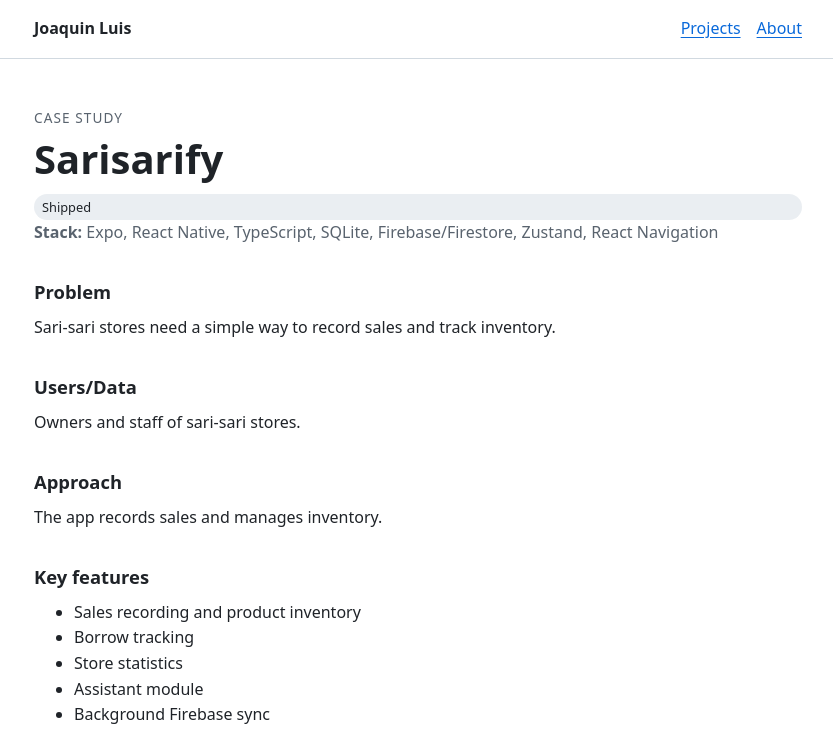
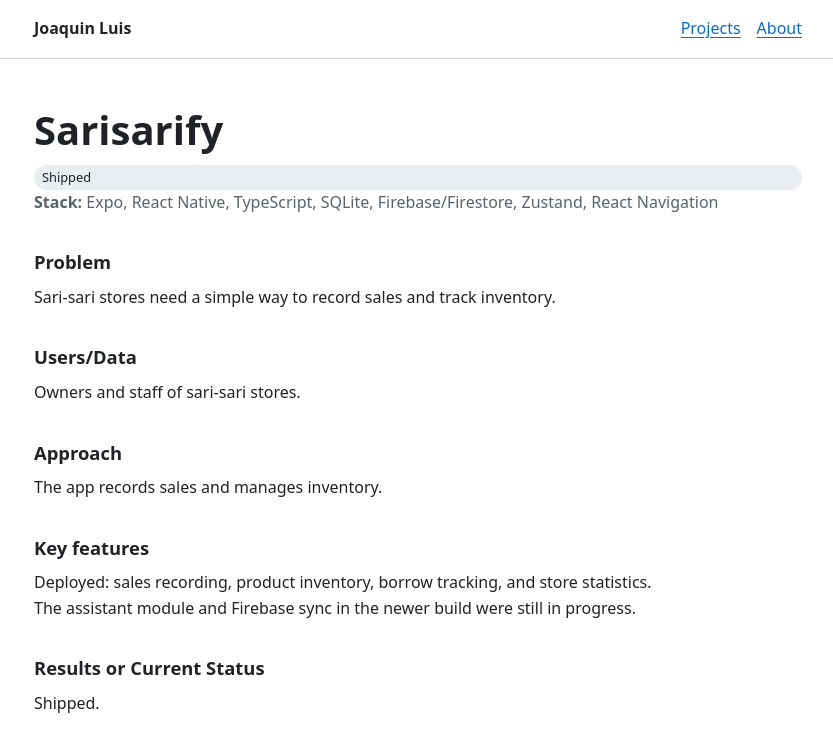
Before and after one commit to JoaquinLuisGuevarra96/JoaquinLuisGuevarra96.github.io, a plain HTML site: page projects/sarisarify.html in a window 1280 px wide. Shown: the top 745 px of the page, without its empty margins (222-1055 px from the left). Drawn offline with Linux system fonts and the light colour scheme.

Commit message:
fix(sarisarify): separate shipped and in-progress features

```diff
--- a/projects/sarisarify.html
+++ b/projects/sarisarify.html
@@ -23,7 +23,6 @@
   <main id="main" class="wrap case-study">
     <article>
       <header class="case-header">
-        <p class="eyebrow">Case study</p>
         <h1>Sarisarify</h1>
         <p class="status">Shipped</p>
         <p class="stack"><strong>Stack:</strong> Expo, React Native, TypeScript, SQLite, Firebase/Firestore, Zustand, React Navigation</p>
@@ -46,13 +45,8 @@
 
       <section class="case-section" aria-labelledby="features-title">
         <h2 id="features-title">Key features</h2>
-        <ul>
-          <li>Sales recording and product inventory</li>
-          <li>Borrow tracking</li>
-          <li>Store statistics</li>
-          <li>Assistant module</li>
-          <li>Background Firebase sync</li>
-        </ul>
+        <p>Deployed: sales recording, product inventory, borrow tracking, and store statistics.</p>
+        <p>The assistant module and Firebase sync in the newer build were still in progress.</p>
       </section>
 
       <section class="case-section" aria-labelledby="results-title">
```
Also changed, not shown: index.html (+1 -1 lines).
